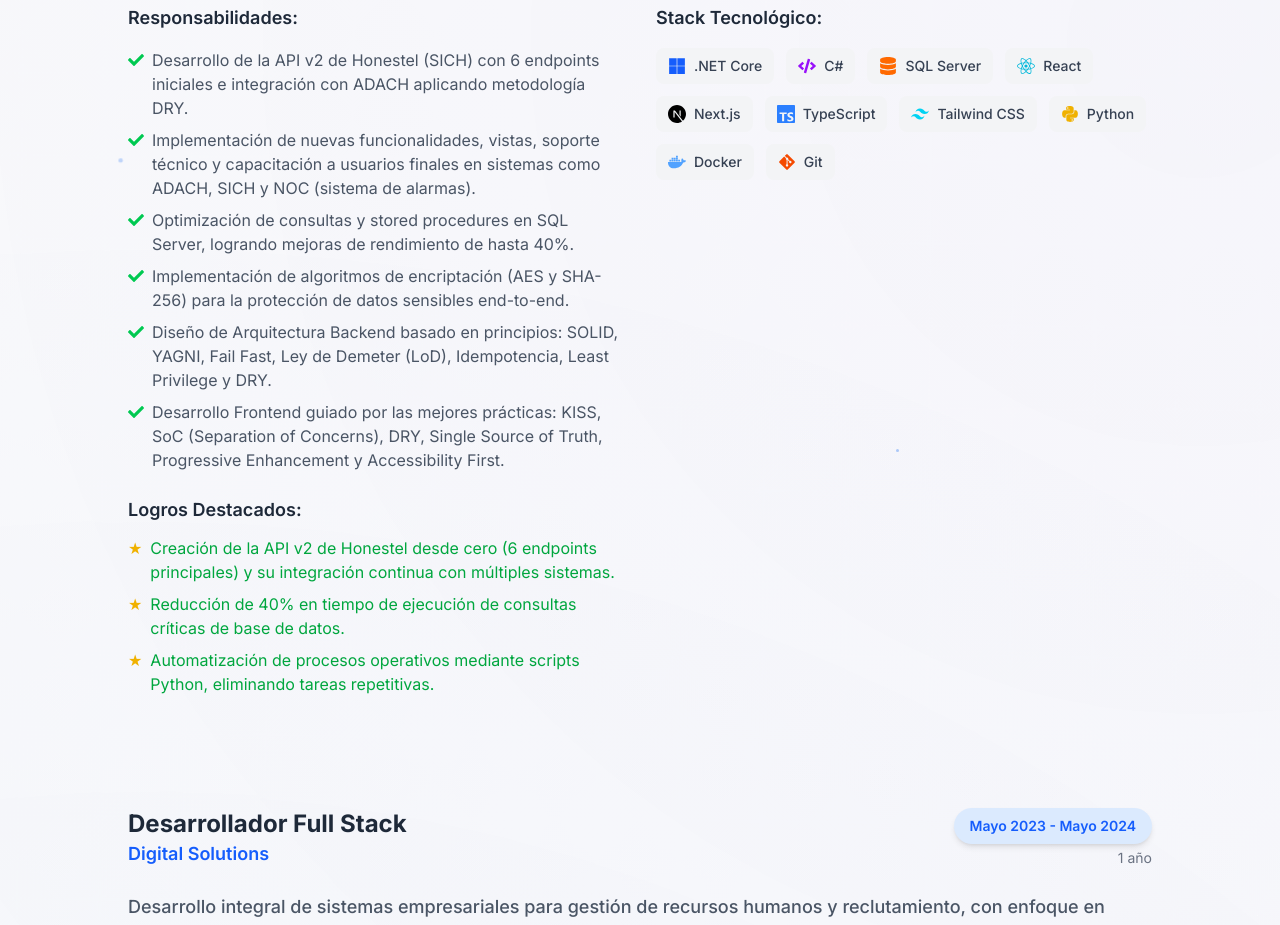
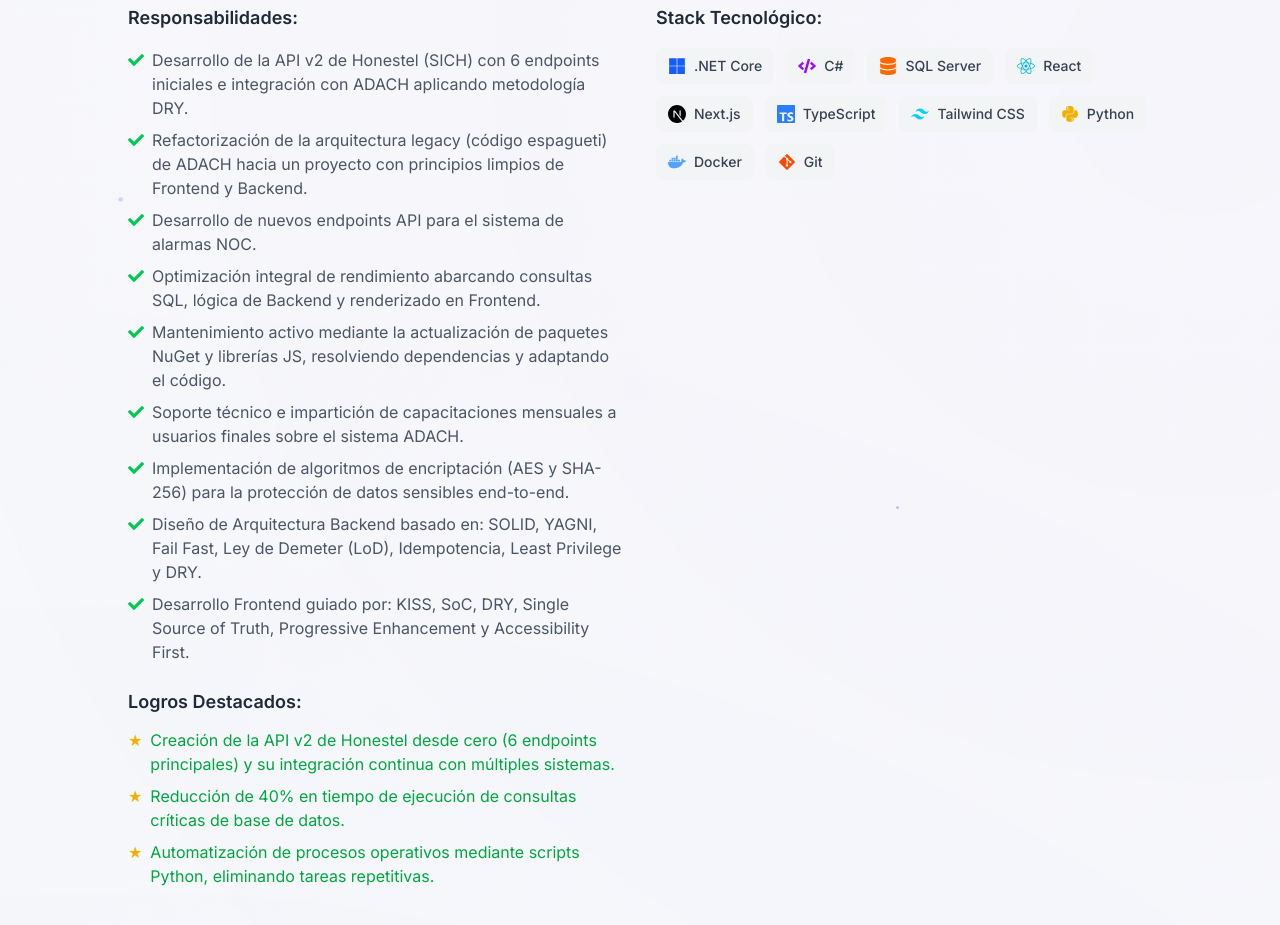
Before and after one commit to ErickuchoSan/cv-react-Erick-Rodriguez-Bores-Isaias, a React (Vite) app: page / in a window 1280 px wide. Shown: the part 2180-3105 px from the top of the page. Built offline with nearby package versions, Linux system fonts and the light colour scheme; what @react-pdf/renderer would draw is missing.

Commit message:
Refine Grupo Salinas experience with ADACH legacy refactoring, monthly training, NOC endpoints, and NuGet/JS library updates

```diff
--- a/src/i18n/translations.ts
+++ b/src/i18n/translations.ts
@@ -72,11 +72,14 @@
                     description: "Líder técnico responsable de la arquitectura, desarrollo y evolución de los sistemas críticos de auditoría interna (ADA/HONESTEL) que procesan denuncias de todas las empresas del grupo corporativo.",
                     functions: [
                         "Desarrollo de la API v2 de Honestel (SICH) con 6 endpoints iniciales e integración con ADACH aplicando metodología DRY.",
-                        "Implementación de nuevas funcionalidades, vistas, soporte técnico y capacitación a usuarios finales en sistemas como ADACH, SICH y NOC (sistema de alarmas).",
-                        "Optimización de consultas y stored procedures en SQL Server, logrando mejoras de rendimiento de hasta 40%.",
+                        "Refactorización de la arquitectura legacy (código espagueti) de ADACH hacia un proyecto con principios limpios de Frontend y Backend.",
+                        "Desarrollo de nuevos endpoints API para el sistema de alarmas NOC.",
+                        "Optimización integral de rendimiento abarcando consultas SQL, lógica de Backend y renderizado en Frontend.",
+                        "Mantenimiento activo mediante la actualización de paquetes NuGet y librerías JS, resolviendo dependencias y adaptando el código.",
+                        "Soporte técnico e impartición de capacitaciones mensuales a usuarios finales sobre el sistema ADACH.",
                         "Implementación de algoritmos de encriptación (AES y SHA-256) para la protección de datos sensibles end-to-end.",
-                        "Diseño de Arquitectura Backend basado en principios: SOLID, YAGNI, Fail Fast, Ley de Demeter (LoD), Idempotencia, Least Privilege y DRY.",
-                        "Desarrollo Frontend guiado por las mejores prácticas: KISS, SoC (Separation of Concerns), DRY, Single Source of Truth, Progressive Enhancement y Accessibility First."
+                        "Diseño de Arquitectura Backend basado en: SOLID, YAGNI, Fail Fast, Ley de Demeter (LoD), Idempotencia, Least Privilege y DRY.",
+                        "Desarrollo Frontend guiado por: KISS, SoC, DRY, Single Source of Truth, Progressive Enhancement y Accessibility First."
                     ],
                     achievements: [
                         "Creación de la API v2 de Honestel desde cero (6 endpoints principales) y su integración continua con múltiples sistemas.",
@@ -285,11 +288,14 @@
                     description: "Technical lead responsible for the architecture, development, and evolution of critical internal audit systems (ADA/HONESTEL) processing reports from all corporate group companies.",
                     functions: [
                         "Development of the Honestel v2 API (SICH) with 6 initial endpoints and integration with ADACH applying DRY methodology.",
-                        "Implementation of new features, views, technical support, and end-user training on systems like ADACH, SICH, and NOC (alarm system).",
-                        "Optimization of queries and stored procedures in SQL Server, achieving up to 40% performance improvements.",
+                        "Refactoring of ADACH's legacy architecture (spaghetti code) into a project with clean Frontend and Backend principles.",
+                        "Development of new API endpoints for the NOC alarm system.",
+                        "Comprehensive performance optimization spanning SQL queries, Backend logic, and Frontend rendering.",
+                        "Active maintenance through updating NuGet packages and JS libraries, resolving dependencies and adapting code.",
+                        "Technical support and conducting monthly training sessions for end-users on the ADACH system.",
                         "Implementation of encryption algorithms (AES and SHA-256) for end-to-end sensitive data protection.",
-                        "Backend Architecture design based on principles: SOLID, YAGNI, Fail Fast, Law of Demeter (LoD), Idempotency, Least Privilege, and DRY.",
-                        "Frontend Development guided by best practices: KISS, SoC (Separation of Concerns), DRY, Single Source of Truth, Progressive Enhancement, and Accessibility First."
+                        "Backend Architecture design based on: SOLID, YAGNI, Fail Fast, Law of Demeter (LoD), Idempotency, Least Privilege, and DRY.",
+                        "Frontend Development guided by: KISS, SoC, DRY, Single Source of Truth, Progressive Enhancement, and Accessibility First."
                     ],
                     achievements: [
                         "Creation of the Honestel v2 API from scratch (6 core endpoints) and its continuous integration with multiple systems.",
```
